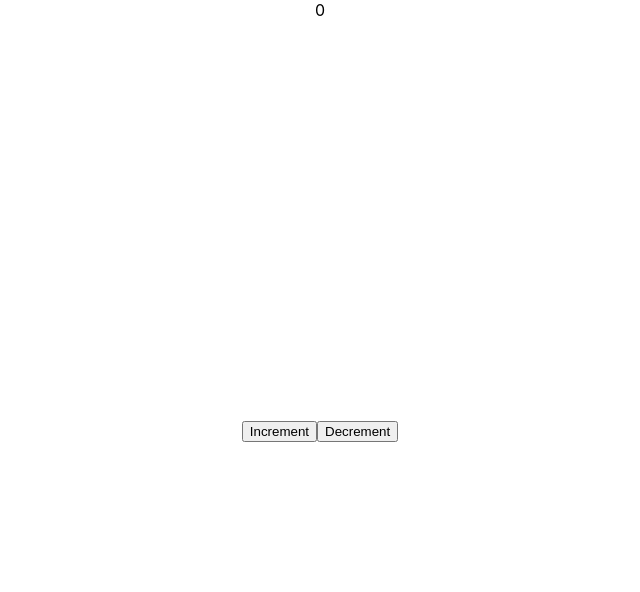
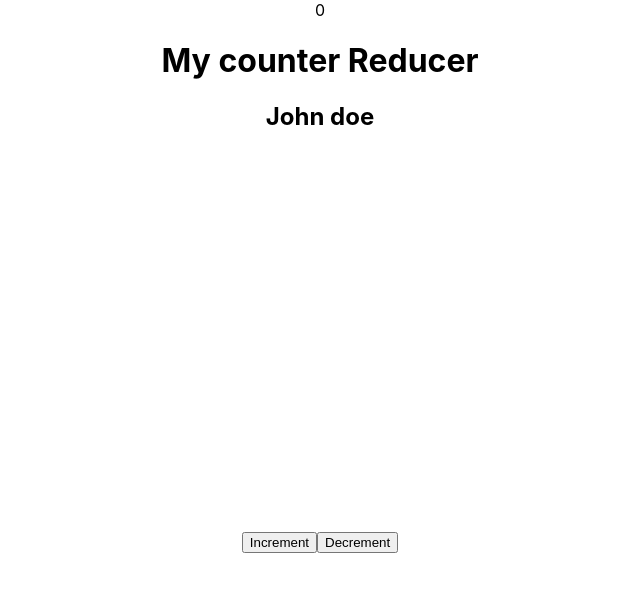
Before and after one commit to digikullReact/reduxbeginning, a React (Create React App) app: page / in a window 1280 px wide. Shown: the top 592 px of the page, without its empty margins (320-960 px from the left). Built offline with nearby package versions, Linux system fonts and the light colour scheme.

Commit message:
Added reducer

```diff
--- a/src/components/Header.js
+++ b/src/components/Header.js
@@ -3,9 +3,14 @@ import {useSelector} from "react-redux";
 
 function Header() {
     const count = useSelector((state) => state.counter)
+    const loginReducer=useSelector((state)=>state.auth)
     return (
         <div>
             {count.value}
+            <h1>   {count.namOfReducer}</h1>
+
+            <h2>{loginReducer.username}</h2>
+
 
         </div>
     )
--- a/src/components/Home.js
+++ b/src/components/Home.js
@@ -8,7 +8,9 @@ function Home() {
 
 
     const sendDispatch=()=>{
-        dispatch(increment())
+        dispatch(increment())  /// dispatching the increment action
+
+        /// Single dispatch can be used to dispatch multiple actions
 
     }
 
@@ -21,7 +23,7 @@ function Home() {
             </button>
 
 
-            <button>
+            <button onClick={()=>dispatch(decrement())}>
                Decrement
             </button>
 
--- /dev/null
+++ b/src/reducers/auth.js
@@ -0,0 +1,24 @@
+import { createSlice } from '@reduxjs/toolkit'
+
+const initialState = {
+  username:"John doe",
+}
+
+export const authSlice = createSlice({
+  name: 'auth',
+  initialState,
+  reducers: {
+
+  login:()=>{
+
+    },
+    signup:()=>{
+
+    }
+  },
+})
+
+// Action creators are generated for each case reducer function
+export const { login,signup } = authSlice.actions
+
+export default authSlice.reducer
--- a/src/reducers/index.js
+++ b/src/reducers/index.js
@@ -2,12 +2,15 @@ import { createSlice } from '@reduxjs/toolkit'
 
 const initialState = {
   value: 0,
+  namOfReducer:"My counter Reducer"
 }
 
 export const counterSlice = createSlice({
   name: 'counter',
   initialState,
   reducers: {
+
+    /// ACTIONS --->
     increment: (state) => {
       // Redux Toolkit allows us to write "mutating" logic in reducers. It
       // doesn't actually mutate the state because it uses the Immer library,
@@ -21,6 +24,12 @@ export const counterSlice = createSlice({
     incrementByAmount: (state, action) => {
       state.value += action.payload
     },
+    login:()=>{
+
+    },
+    signup:()=>{
+
+    }
   },
 })
 
--- a/src/store/index.js
+++ b/src/store/index.js
@@ -1,9 +1,12 @@
 import { configureStore } from '@reduxjs/toolkit'
 import  counterSlice  from '../reducers'
+import  authSlice  from '../reducers/auth'
 
 export const store = configureStore({
   reducer: {
-    counter:counterSlice
+    counter:counterSlice,
+    auth:authSlice
+
 
   }
 })
```
